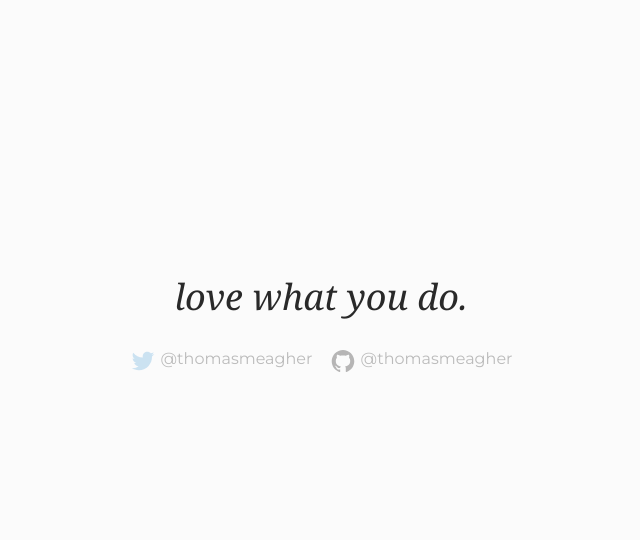
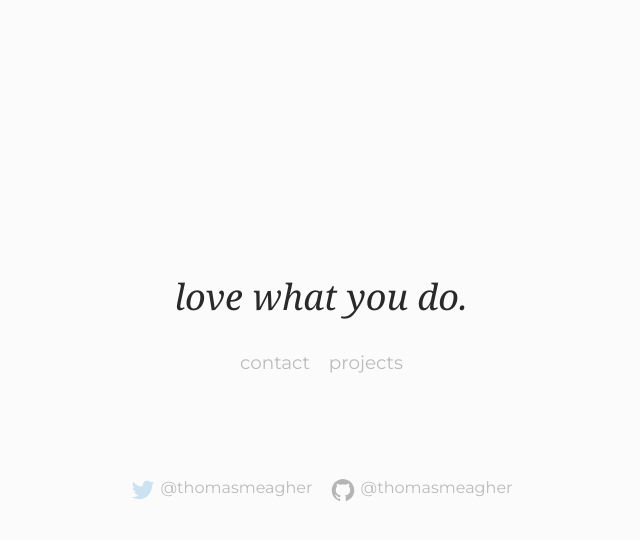
Before and after one commit to tmm/www, a Jekyll site: the page built from index.html, in a window 1280 px wide. Shown: the top 540 px of the page, without its empty margins (319-959 px from the left). Built offline with Jekyll 4.4.1, drawn with Linux system fonts in a browser that asks for light colours.

Commit message:
Add contact and projects

```diff
--- a/_sass/_intro.scss
+++ b/_sass/_intro.scss
@@ -5,7 +5,7 @@
 
   margin: 17rem 0 1rem;
   @media #{$mobile} {
-    margin: 5rem 0 1rem;
+    margin: 6rem 0 1rem;
   }
   @media #{$tablet} {
     margin: 4rem 0 1rem;
@@ -17,3 +17,15 @@
   font: italic 2.25rem $serif;
   font-weight: 100;
 }
+
+.nav-intro {
+  font: 1.15rem $sans;
+  @include center;
+  @include list-inline(-2.4375rem, .4375rem, .4375rem);
+
+  margin: 0 0 5rem;
+
+  li>a {
+    @include link;
+  }
+}
--- a/_sass/_mixins.scss
+++ b/_sass/_mixins.scss
@@ -12,6 +12,7 @@
       margin-top: .75rem;
       padding-right: $paddingr;
       padding-left: $paddingl;
+      margin-bottom: .75rem;
     }
   }
 }
@@ -32,3 +33,17 @@
     opacity: 1.0;
   }
 }
+
+@mixin link() {
+  color: $font;
+  text-decoration: none;
+  opacity: 0.3;
+  -webkit-transition: all 0.15s ease-in-out;
+  -moz-transition: all 0.15s ease-in-out;
+  -o-transition: all 0.15s ease-in-out;
+  transition: all 0.15s ease-in-out;
+
+  &:hover {
+    opacity: 1.0;
+  }
+}
--- a/index.html
+++ b/index.html
@@ -7,6 +7,13 @@ title: Thomas Meagher
   <p class="tag">love what you do.</p>
 </header>
 
+<div class="nav-intro">
+  <ul>
+    <li><a href="mailto:tom@meagher.co">contact</a></li>
+    <li><a href="https://itunes.apple.com/us/artist/tom-meagher/id942352315">projects</a></li>
+  </ul>
+</div>
+
 <footer class="foot">
   <ul>
     <li><a href="http://twitter.com/thomasmeagher" class="twitter">@thomasmeagher</a></li>
```
Also changed, not shown: 1 other file.
